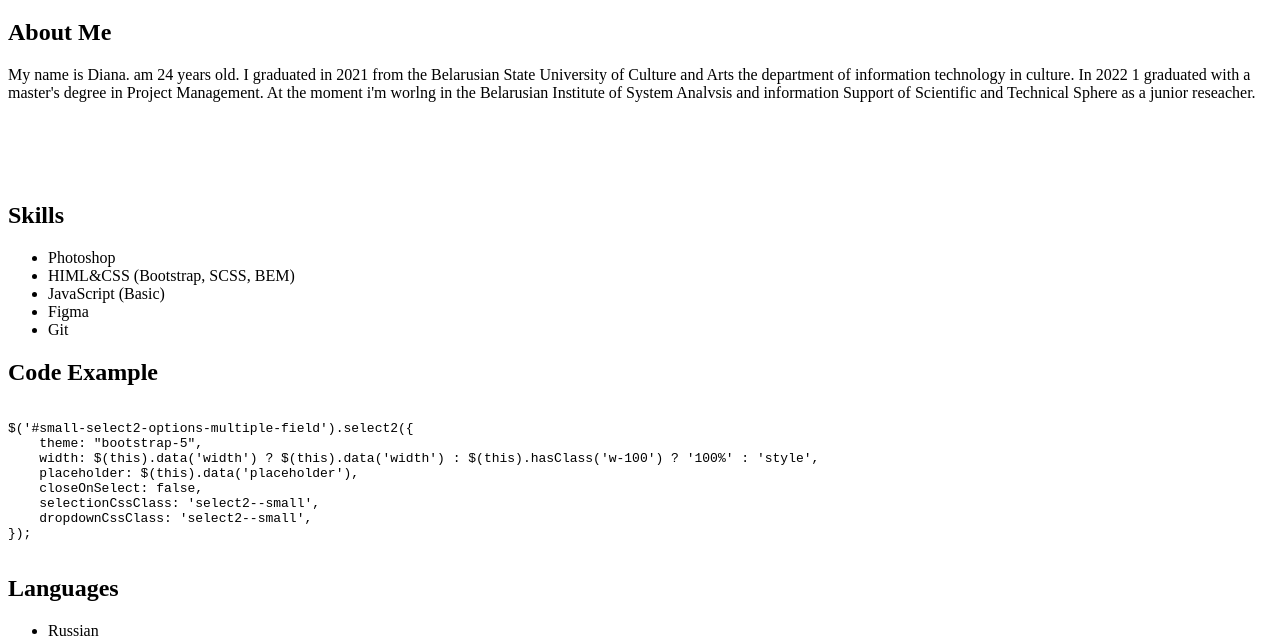
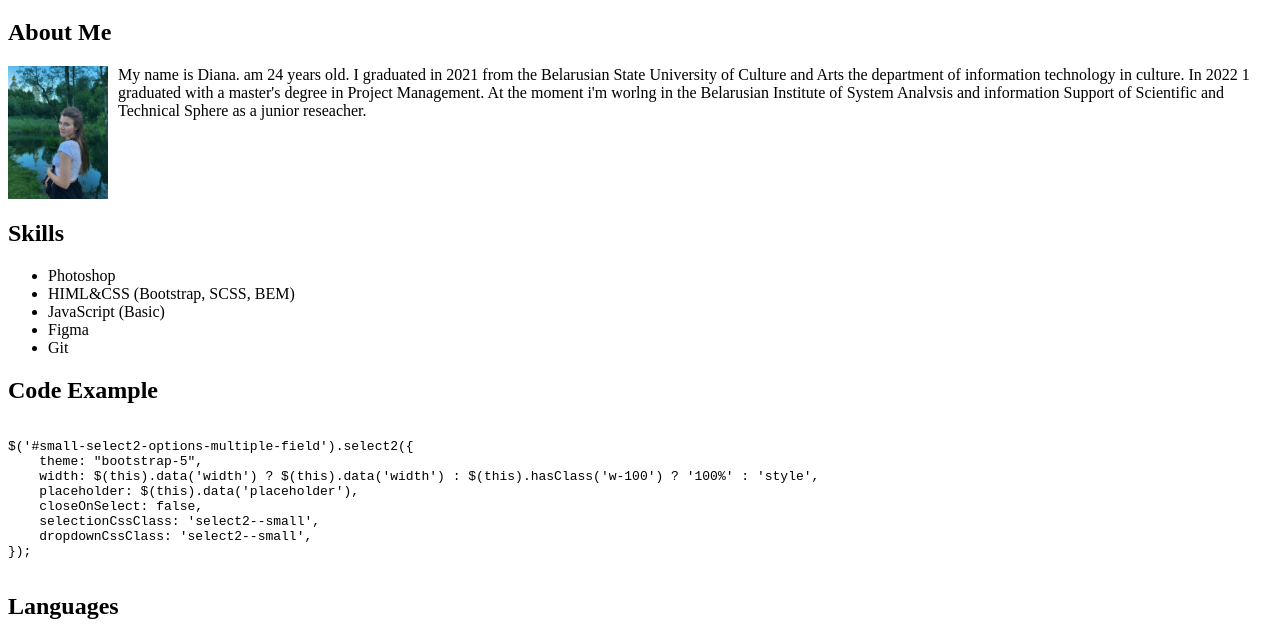
Before and after one commit to Diana77777/rsschool-cv, a plain HTML site: page index.html in a window 1280 px wide. Shown: the part 167-804 px from the top of the page. Drawn offline with Linux system fonts and the light colour scheme.

Commit message:
feat: create cv file

```diff
--- a/index.html
+++ b/index.html
@@ -4,6 +4,8 @@
     <meta charset="UTF-8">
     <meta name="viewport" content="width=device-width, initial-scale=1.0">
     <title>Resume</title>
+    <style src="/style.css"></style>
+
 </head>
 <body>
     <header>
@@ -22,7 +24,7 @@
       <main>
           <section id="about">
               <h2>About Me</h2>
-              <img src="images/IMG_20200322_120203.jpg" alt="" style="float: left; width: 100px; margin-right: 10px;">
+              <img src="images/photo_2023.jpg" alt="" style="float: left; width: 100px; margin-right: 10px;">
               <p>My name is Diana. am 24 years old. I graduated in 2021 from the Belarusian State University of Culture and Arts the department of information technology in culture. In 2022 1 graduated with a master's degree in Project Management. At the moment i'm worlng in the Belarusian Institute of System Analvsis and information Support of Scientific and Technical Sphere as a junior reseacher.</p>
           </section>
 
```
Also changed, not shown: images/photo_2023.jpg (added).
